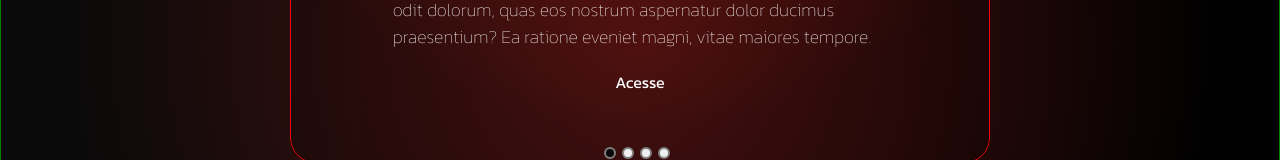
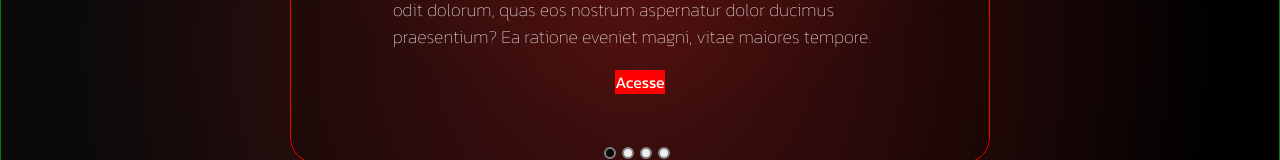
Before and after one commit to Daniel-Possamai/myLandPagePrincipal, a React (Create React App) app: page / in a window 1280 px wide. Shown: the part 912-1072 px from the top of the page. Built offline with nearby package versions, Linux system fonts and the light colour scheme; a web font is replaced by a local one.

Commit message:
atualizado o botao do slider

```diff
--- a/src/components/slider/slider.scss
+++ b/src/components/slider/slider.scss
@@ -43,8 +43,13 @@
       font-weight: 100;
     }
     a{
+      background-color: red;
       text-decoration: none;
       color: #fff;
+    }
+    //aplicar um efeito de glow ao passar o mouse em cima do a
+    a:hover{
+      box-shadow: 0 0 10px 0 red;
     }
   }
 
```
